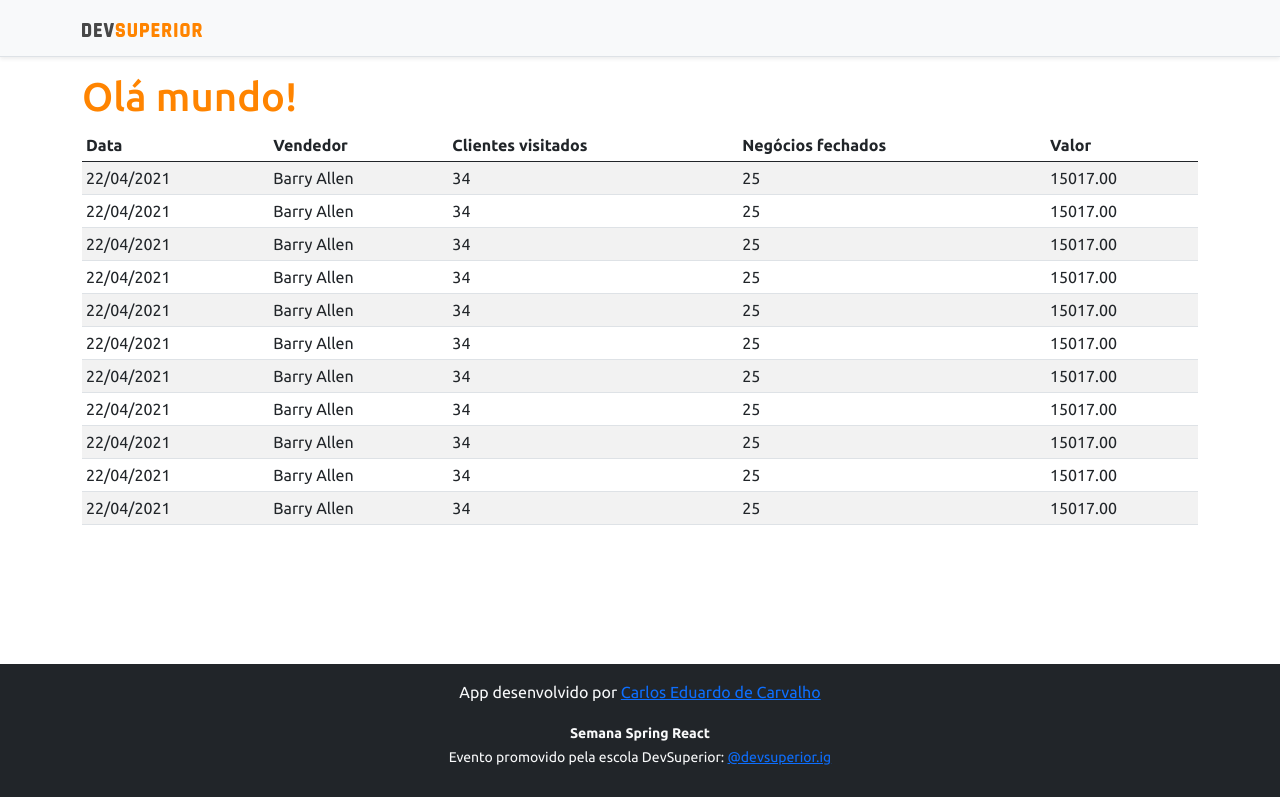
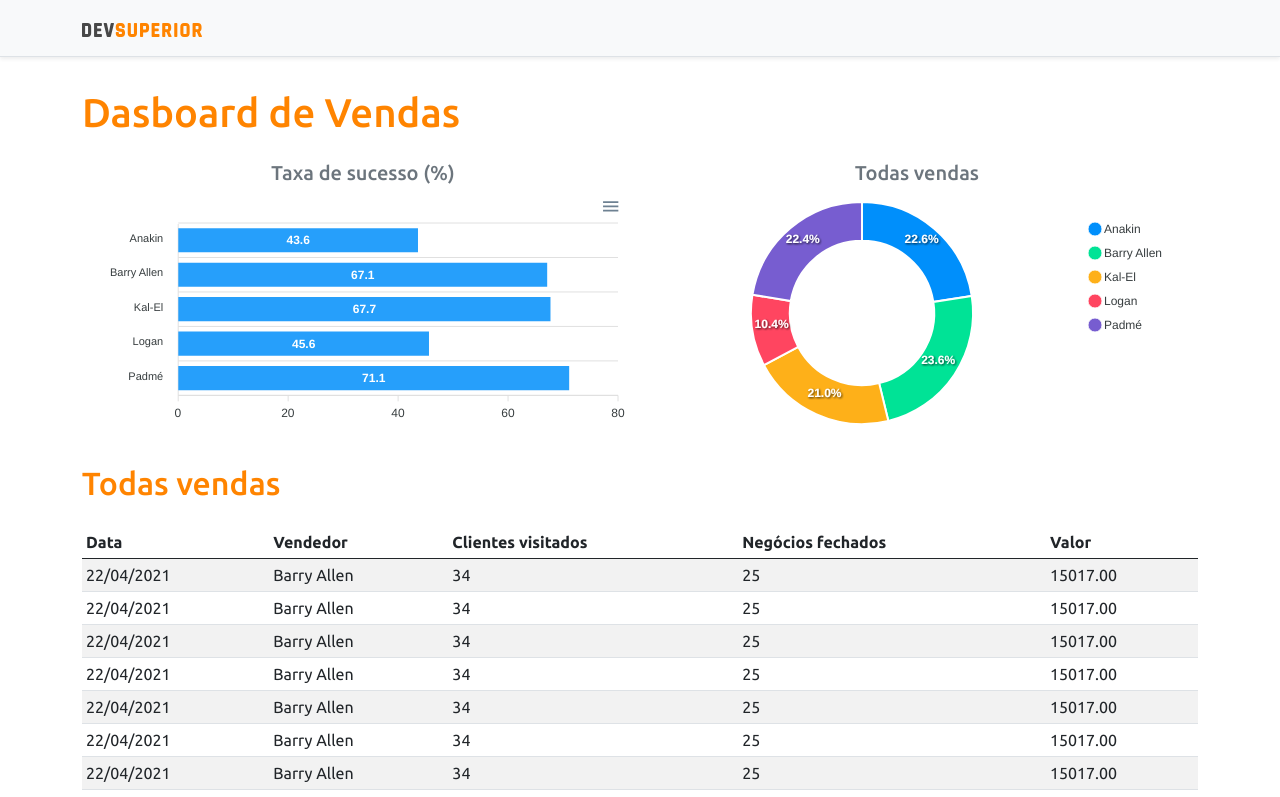
Before and after one commit to EduardoCarvalho-lab/projeto-sds3, a React (Create React App) app in the folder frontend/: page / in a window 1280 px wide. Shown: the top 797 px of the page. Built offline with nearby package versions, Linux system fonts and the light colour scheme.

Commit message:
Static charts

```diff
--- a/frontend/package.json
+++ b/frontend/package.json
@@ -11,8 +11,10 @@
     "@types/node": "^12.0.0",
     "@types/react": "^17.0.0",
     "@types/react-dom": "^17.0.0",
+    "apexcharts": "^3.26.1",
     "bootstrap": "^5.0.0",
     "react": "^17.0.2",
+    "react-apexcharts": "^1.3.9",
     "react-dom": "^17.0.2",
     "react-scripts": "4.0.3",
     "typescript": "^4.1.2",
--- a/frontend/src/App.tsx
+++ b/frontend/src/App.tsx
@@ -1,4 +1,6 @@
+import BarChart from "components/BarChart/Index";
 import DataTable from "components/DataTable/Index";
+import DonutChart from "components/DonutChart/Index";
 import Footer from "components/Footer/Index";
 import NavBar from "components/NavBar/Index";
 
@@ -7,7 +9,23 @@
     <>
       <NavBar />
       <div className="container">
-        <h1 className="text-primary">Olá mundo!</h1>
+        <h1 className="text-primary py-3">Dasboard de Vendas</h1>
+
+        <div className="row px-3">
+          <div className="col-sm-6">
+            <h5 className="text-center text-secondary">Taxa de sucesso (%)</h5>
+            <BarChart />
+          </div>
+          <div className="col-sm-6">
+            <h5 className="text-center text-secondary">Todas vendas</h5>
+            <DonutChart />
+          </div>
+        </div>
+
+        <div className="py-3">
+          <h2 className="text-primary">Todas vendas</h2>
+
+        </div>
 
         <DataTable />
       </div>
--- /dev/null
+++ b/frontend/src/components/BarChart/Index.tsx
@@ -0,0 +1,38 @@
+import Chart from 'react-apexcharts';
+
+const BarChart = () => {
+
+    const options = {
+        plotOptions: {
+            bar: {
+                horizontal: true,
+            }
+        },
+    };
+
+    const mockData = {
+        labels: {
+            categories: ['Anakin', 'Barry Allen', 'Kal-El', 'Logan', 'Padmé']
+        },
+        series: [
+            {
+                name: "% Sucesso",
+                data: [43.6, 67.1, 67.7, 45.6, 71.1]
+            }
+        ]
+    };
+
+
+
+
+    return (
+       <Chart
+            options={{ ...options, xaxis: mockData.labels}}
+            series={mockData.series}
+            type="bar"
+            height="240"
+       />
+    );
+}
+
+export default BarChart;
--- /dev/null
+++ b/frontend/src/components/DonutChart/Index.tsx
@@ -0,0 +1,29 @@
+import Chart from 'react-apexcharts';
+
+const DonutChart = () => {
+
+
+    const mockData = {
+        series: [477138, 499928, 444867, 220426, 473088],
+        labels: ['Anakin', 'Barry Allen', 'Kal-El', 'Logan', 'Padmé']
+    }
+
+    const options = {
+        legend: {
+            show: true
+        }
+    }
+
+
+
+    return (
+       <Chart
+            options={{ ...options, labels: mockData.labels}}
+            series={mockData.series}
+            type="donut"
+            height="240"
+       />
+    );
+}
+
+export default DonutChart;
```
Also changed, not shown: 1 other file (tests, documents, lock files or other folders).
